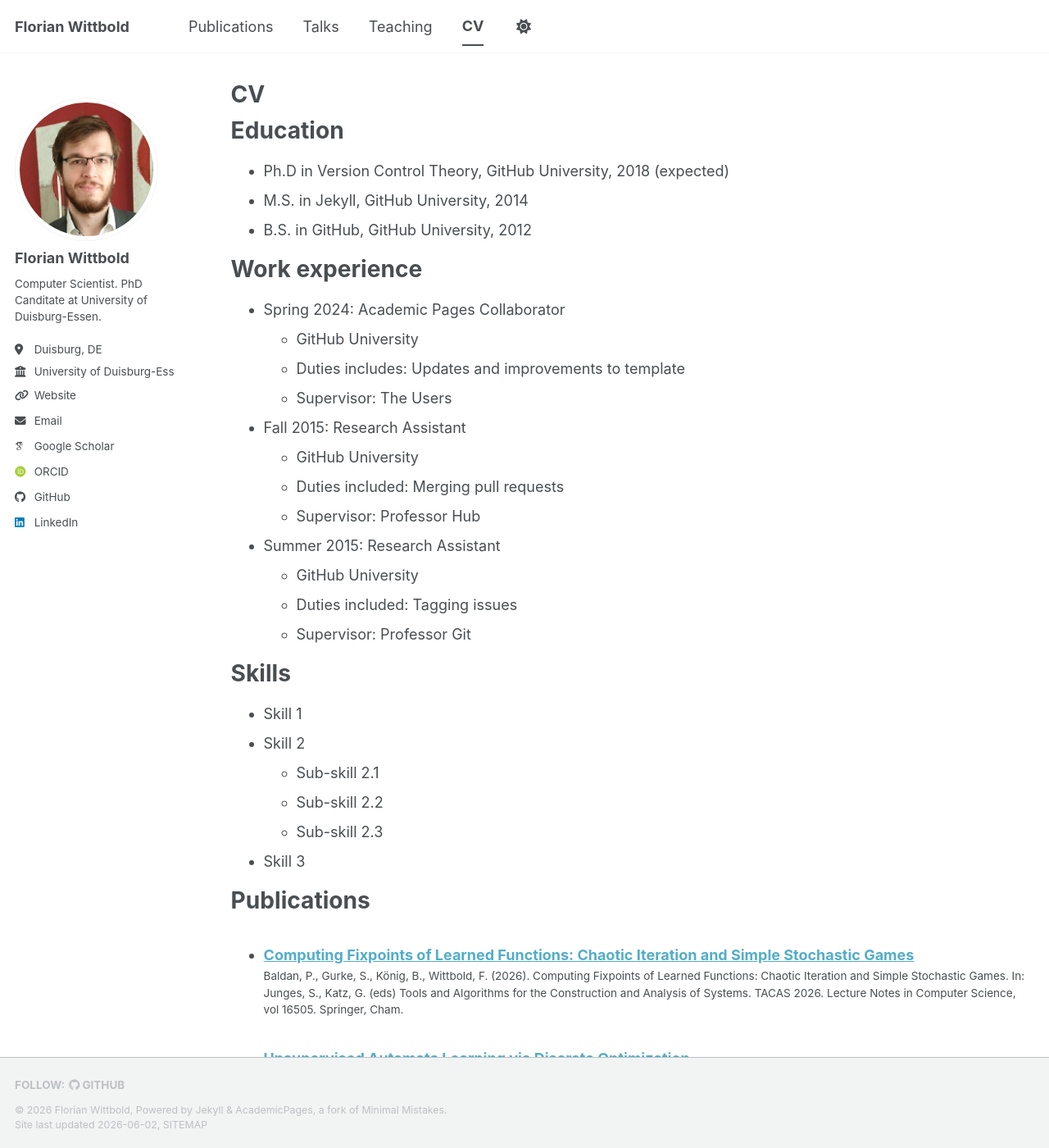
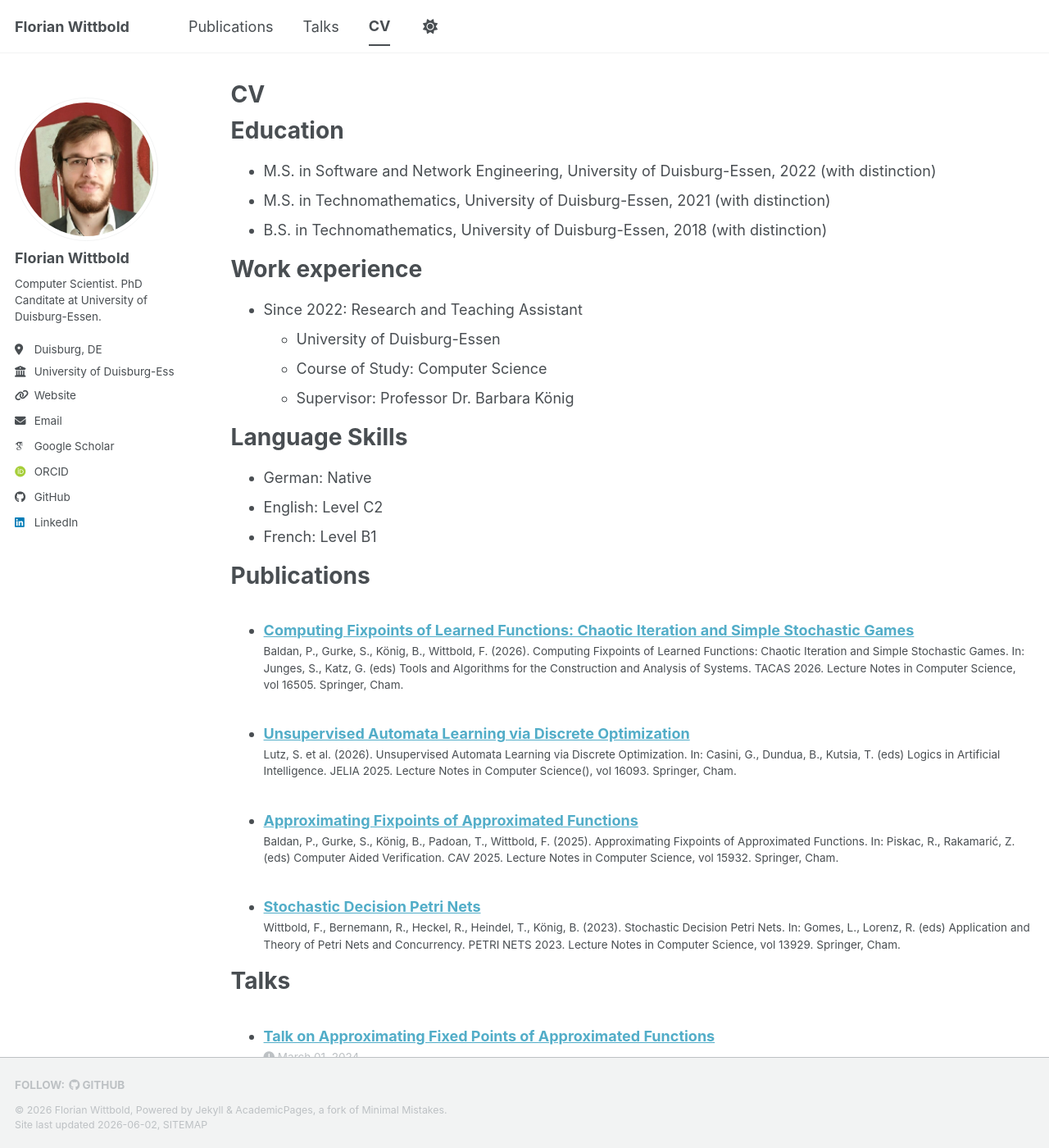
Before and after one commit to flo-witt/flo-witt.github.io, a Jekyll site: the page built from _pages/cv.md, in a window 1280 px wide and 1400 px high. Shown: the whole window at 82% size. Built offline with Jekyll 4.4.1, drawn with Linux system fonts in a browser that asks for light colours; some web fonts are replaced; a script bundle is joined from its source files by our own code; library files that are not in the unit come from our copies; some of the changed text lies outside the part shown.

Commit message:
CV and remove teaching

```diff
--- a/_config.yml
+++ b/_config.yml
@@ -90,6 +90,13 @@
     title: 'Journal Articles'
   conferences:
     title: 'Conference Papers'
+
+# Teaching Category - The following the list of teaching categories and their headings
+teaching_category:
+  assistance:
+    title: 'Teaching Assistance'
+  supervision:
+    title: 'Thesis Supervision'
 
 # Site Settings
 teaser                   :  # filename of teaser fallback teaser image placed in /images/ for social media previews
--- a/_data/navigation.yml
+++ b/_data/navigation.yml
@@ -14,8 +14,8 @@
   - title: "Talks"
     url: /talks/
 
-  - title: "Teaching"
-    url: /teaching/
+  #- title: "Teaching"
+  #  url: /teaching/
 
   #- title: "Portfolio"
   #  url: /portfolio/
--- a/_pages/cv.md
+++ b/_pages/cv.md
@@ -11,35 +11,22 @@
 
 Education
 ======
-* Ph.D in Version Control Theory, GitHub University, 2018 (expected)
-* M.S. in Jekyll, GitHub University, 2014
-* B.S. in GitHub, GitHub University, 2012
+* M.S. in Software and Network Engineering, University of Duisburg-Essen, 2022 (with distinction)
+* M.S. in Technomathematics, University of Duisburg-Essen, 2021 (with distinction)
+* B.S. in Technomathematics, University of Duisburg-Essen, 2018 (with distinction)
 
 Work experience
 ======
-* Spring 2024: Academic Pages Collaborator
-  * GitHub University
-  * Duties includes: Updates and improvements to template
-  * Supervisor: The Users
+* Since 2022: Research and Teaching Assistant
+  * University of Duisburg-Essen
+  * Course of Study: Computer Science
+  * Supervisor: Professor Dr. Barbara König
 
-* Fall 2015: Research Assistant
-  * GitHub University
-  * Duties included: Merging pull requests
-  * Supervisor: Professor Hub
-
-* Summer 2015: Research Assistant
-  * GitHub University
-  * Duties included: Tagging issues
-  * Supervisor: Professor Git
-
-Skills
+Language Skills
 ======
-* Skill 1
-* Skill 2
-  * Sub-skill 2.1
-  * Sub-skill 2.2
-  * Sub-skill 2.3
-* Skill 3
+* German: Native
+* English: Level C2
+* French: Level B1
 
 Publications
 ======
@@ -53,6 +40,7 @@
     {% include archive-single-talk-cv.html  %}
   {% endfor %}</ul>
 
+<!--
 Teaching
 ======
   <ul>{% for post in site.teaching reversed %}
@@ -62,3 +50,4 @@
 Service and leadership
 ======
 * Currently signed in to 43 different slack teams
+-->
```
Also changed, not shown: _pages/teaching.html (+20 -3 lines), _teaching/2014-spring-teaching-1.md (+7 -6 lines).
